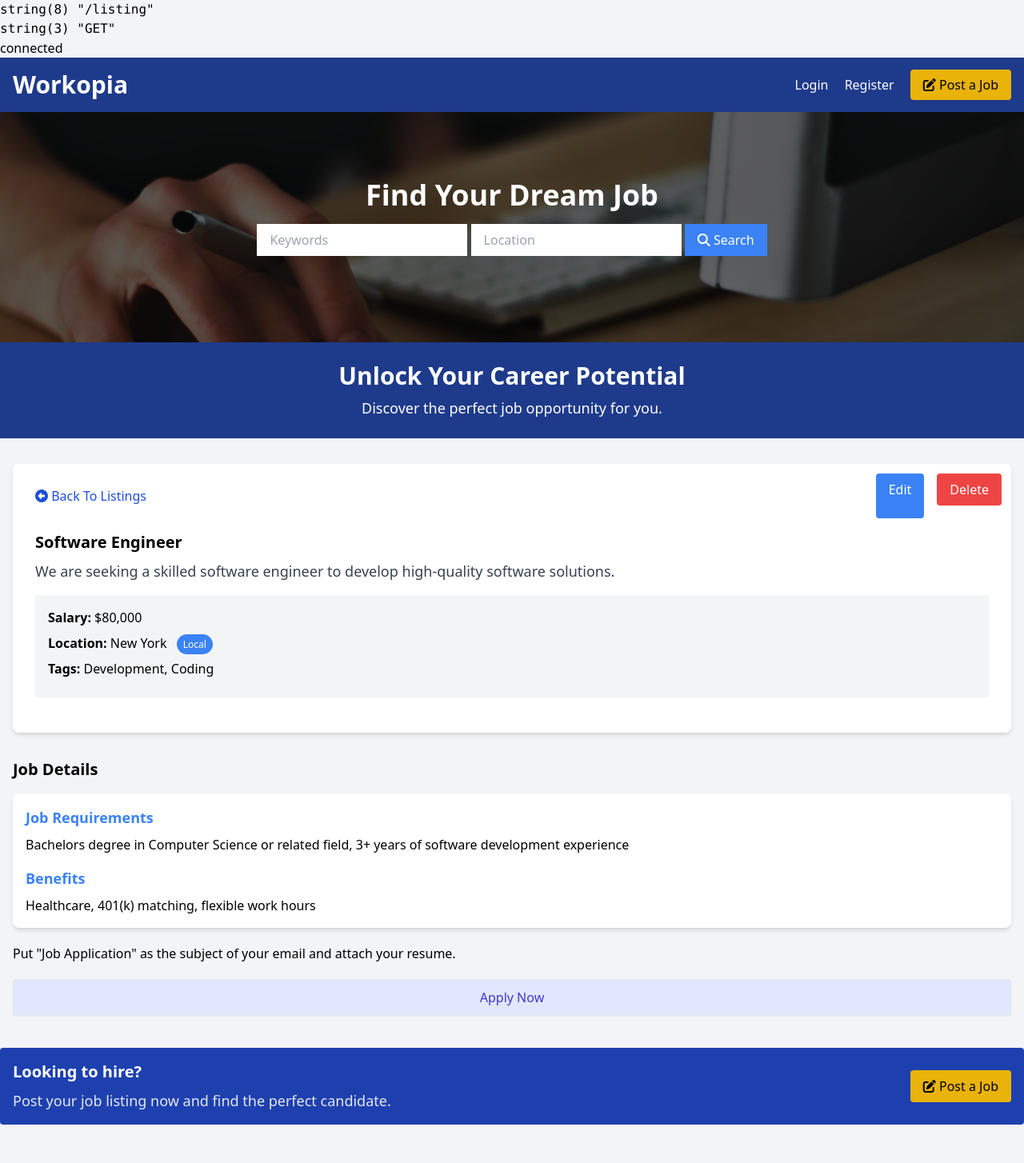
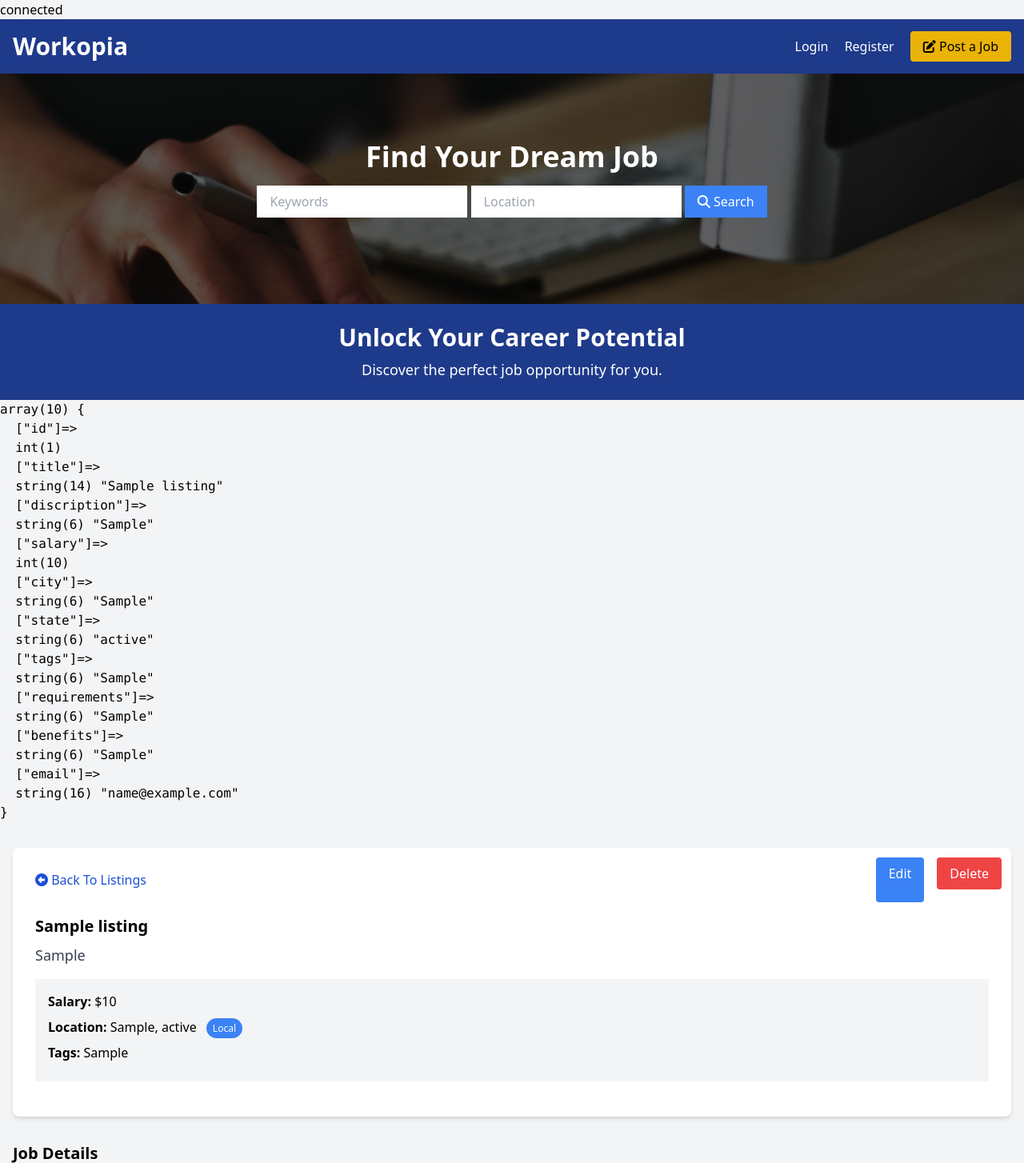
Before and after one commit to Sec-il-n/workopa-php, a PHP site: page /listing?id=1 in a window 1280 px wide. Shown: the top 1454 px of the page at 80% size. Before the commit the page ends 1406 px from the top, so only its background shows below. Run offline with PHP 8.4, Linux system fonts and the light colour scheme; tables that the repository leaves empty or names only in its code hold one stand-in row (values such as "Sample post"); a stand-in replaces the project's code that opens the database connection.

Commit message:
[update]refs #012 96. Single Listing Display

```diff
--- a/controllers/home.php
+++ b/controllers/home.php
@@ -3,7 +3,7 @@ $config = require basePath('config/db.php');
 // var_dump($config);
 $db = new Database($config);
 $listings = $db->query('SELECT * FROM listings LIMIT 6')->fetchAll();
-inspect($listings);
+// inspect($listings);
 loadView('home', [
     'listings' => $listings
     ]
--- a/controllers/listings/show.php
+++ b/controllers/listings/show.php
@@ -7,6 +7,10 @@ $params = [
     'id' => $id
 ];
 // $listings = $db->query('SELECT * FROM listings WHERE id =' . $id)->fetch();//not FetchAll coz it's a 1 recode
-$listings = $db->query('SELECT * FROM listings WHERE id = :id', $params)->fetch();
-loadView('listings/show');
+$listing = $db->query('SELECT * FROM listings WHERE id = :id', $params)->fetch();
+// inspect($listing);
+
+loadView('listings/show', [
+    'listing' => $listing
+]);
 ?>
--- a/public/index.php
+++ b/public/index.php
@@ -17,8 +17,8 @@ require basePath('routes.php');
 $uri = parse_url($_SERVER['REQUEST_URI'], PHP_URL_PATH);
 // inspectAndDie($uri);
 $method = $_SERVER['REQUEST_METHOD'];
-inspect($uri);
-inspect($method);
+// inspect($uri);
+// inspect($method);
 
 // route the request
 $router->route($uri,$method);
--- a/views/listings/show.view.php
+++ b/views/listings/show.view.php
@@ -2,7 +2,7 @@
 <?= loadPartial('navbar')?>
 <?= loadPartial('showcase-serch')?>
 <?= loadPartial('top-banner')?>
-
+<?= inspect($listing) ?>
     <section class="container mx-auto p-4 mt-4">
       <div class="rounded-lg shadow-md bg-white p-3">
        <div class="flex justify-between items-center">
@@ -20,23 +20,21 @@
       </div>
     </div>
         <div class="p-4">
-          <h2 class="text-xl font-semibold">Software Engineer</h2>
+          <h2 class="text-xl font-semibold"><?= $listing['title'] ?></h2>
           <p class="text-gray-700 text-lg mt-2">
-            We are seeking a skilled software engineer to develop high-quality
-            software solutions.
+          <?= $listing['discription'] ?>
           </p>
           <ul class="my-4 bg-gray-100 p-4">
-            <li class="mb-2"><strong>Salary:</strong> $80,000</li>
+            <li class="mb-2"><strong>Salary: </strong><?= formatSalary($listing['salary']) ?></li>
             <li class="mb-2">
-              <strong>Location:</strong> New York
+              <strong>Location: </strong><?= $listing['city'] ?>, <?= $listing['state'] ?>
               <span
                 class="text-xs bg-blue-500 text-white rounded-full px-2 py-1 ml-2"
                 >Local</span
               >
             </li>
             <li class="mb-2">
-              <strong>Tags:</strong> <span>Development</span>,
-              <span>Coding</span>
+              <strong>Tags: </strong> <span><?= $listing['tags'] ?></span>
             </li>
           </ul>
         </div>
@@ -50,18 +48,17 @@
           Job Requirements
         </h3>
         <p>
-          Bachelors degree in Computer Science or related field, 3+ years of
-          software development experience
+        <?= $listing['requirements'] ?>
         </p>
         <h3 class="text-lg font-semibold mt-4 mb-2 text-blue-500">Benefits</h3>
-        <p>Healthcare, 401(k) matching, flexible work hours</p>
+        <p><?= $listing['benefits'] ?></p>
       </div>
       <p class="my-5">
         Put "Job Application" as the subject of your email and attach your
         resume.
       </p>
       <a
-        href="mailto:manager@company.com"
+        href="mailto:<?= $listing['email'] ?>"
         class="block w-full text-center px-5 py-2.5 shadow-sm rounded border text-base font-medium cursor-pointer text-indigo-700 bg-indigo-100 hover:bg-indigo-200"
       >
         Apply Now
```
